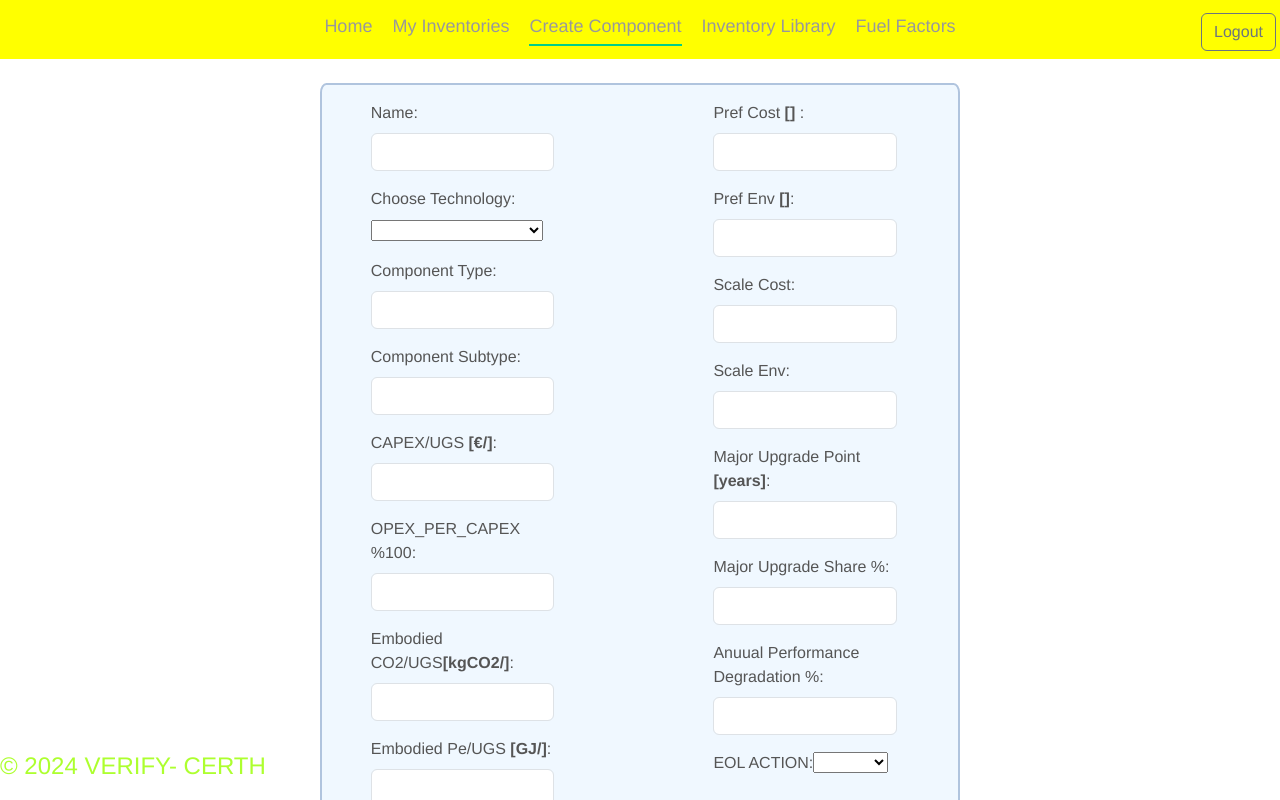
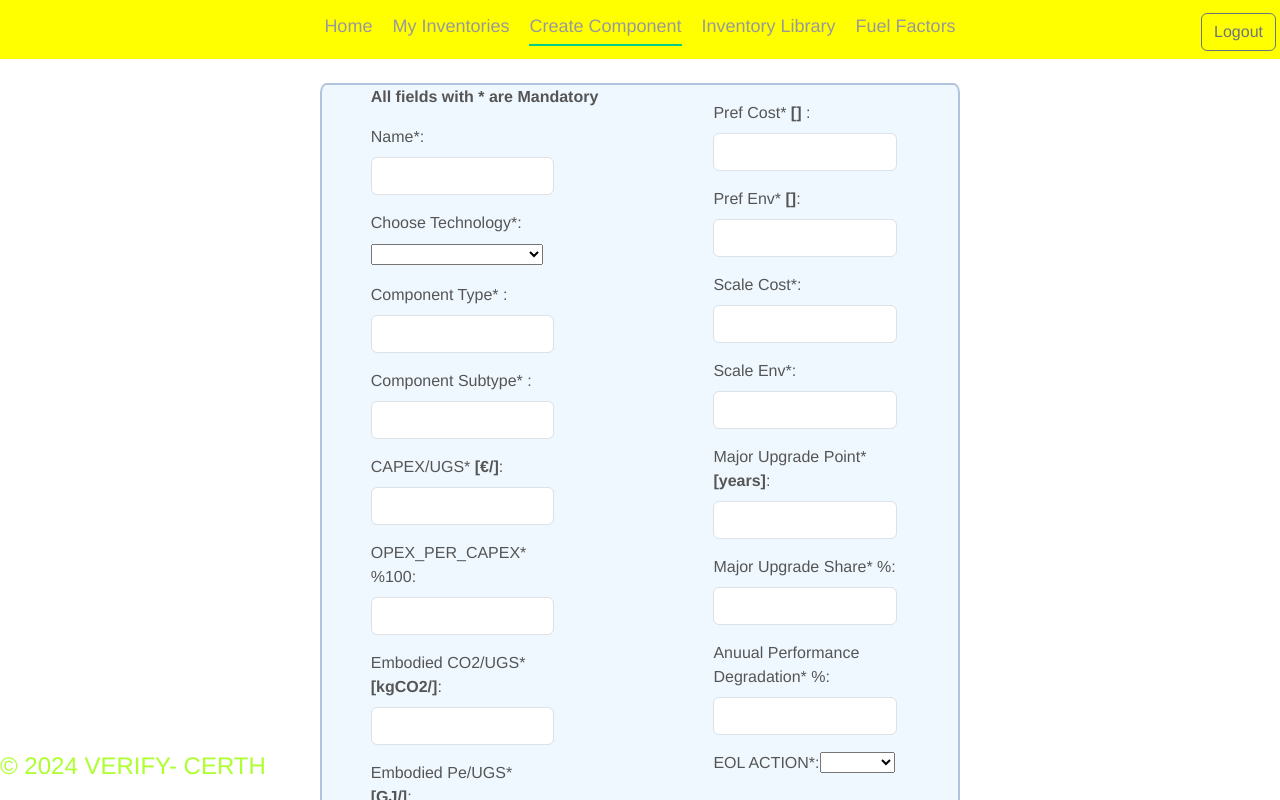
Before and after one commit to nikoschairopoulos/VerifyInventoryApp, a Vue app in the folder InventoryApp/InventoryFrontBackEnd/Frontend/: page /addcomponent in a window 1280 px wide. Shown: the top 800 px of the page. Built offline with nearby package versions, Linux system fonts and the light colour scheme.

Commit message:
some changes at Add Component Form

```diff
--- a/InventoryApp/InventoryFrontBackEnd/Frontend/src/views/AddComponent.vue
+++ b/InventoryApp/InventoryFrontBackEnd/Frontend/src/views/AddComponent.vue
@@ -11,13 +11,14 @@
     <div class="input-form" @submit.prevent="handleSubmit">
         <form ref="anyName" class="container mt-4 needs-validation" id="component">
         <div class="col-6">
+            <p><strong>All fields with * are Mandatory</strong></p>
                 <div class="mb-3 mt-3">
-                    <label for="name" class="form-label">Name:</label>
+                    <label for="name" class="form-label">Name*:</label>
                     <input type="text" class="form-control" id="name" v-model="name" required>
                 </div>
 
                 <div class="mb-3">
-                    <label for="Choose Technology" class="form-label">Choose Technology:</label>
+                    <label for="Choose Technology" class="form-label">Choose Technology*:</label>
                     <select id="Choose Technology" v-model="SHEET_TYPE" class="custom-select" required>
                         <option value="El. Generators">Electrical Generators</option>
                         <option value="Thermal Sources">Thermal Sources</option>
@@ -32,12 +33,12 @@
                 </div>
 
                 <div class="mb-3">
-                    <label for="type" class="form-label" @mouseover="explain('type')" @mouseleave="dontExplain">Component Type:</label>
+                    <label for="type" class="form-label" @mouseover="explain('type')" @mouseleave="dontExplain">Component Type* :</label>
                     <input type="text" class="form-control" id="type" v-model="component_type" required>
                 </div>
 
-                <div class="mb-3">
-                    <label for="type" class="form-label" @mouseover="explain('subtype')" @mouseleave="dontExplain">Component Subtype:</label>
+                <div v-if="showSubtype" class="mb-3">
+                    <label for="type" class="form-label" id="subtype_element" @mouseover="explain('subtype')" @mouseleave="dontExplain">Component Subtype* :</label>
                     <input type="text" class="form-control" id="type" v-model="component_subtype" required>
                 </div>
 
@@ -45,27 +46,27 @@
 
 
                 <div class="mb-3" @mouseover="explain('CAPEX/UGS')" @mouseleave="dontExplain">
-                    <label for="quantity" class="form-label">CAPEX/UGS <strong>[€/{{ ugs_header }}]</strong>:</label>
+                    <label for="quantity" class="form-label">CAPEX/UGS* <strong>[€/{{ ugs_header }}]</strong>:</label>
                     <input type="number" step="any" class="form-control"  id="validationCustom01" v-model="capex_per_ugs" min="0" required>
                 </div>
 
                 <div class="mb-3" @mouseover="explain('OPEX_PER_CAPEX')" @mouseleave="dontExplain">
-                    <label for="quantity" class="form-label">OPEX_PER_CAPEX %100:</label>
+                    <label for="quantity" class="form-label">OPEX_PER_CAPEX* %100:</label>
                     <input type="number" step="any" class="form-control"  id="quantity" v-model="opex_per_capex" min="0" max="1" required>
                 </div>
 
                 <div class="mb-3" @mouseover="explain('embodied_co2_per_ugs')" @mouseleave="dontExplain">
-                    <label for="quantity" class="form-label" >Embodied CO2/UGS<strong>[kgCO2/{{ ugs_header }}]</strong>:</label>
+                    <label for="quantity" class="form-label" >Embodied CO2/UGS* <strong>[kgCO2/{{ ugs_header }}]</strong>:</label>
                     <input type="number" step="any" class="form-control"  id="quantity" v-model="embodied_co2_per_ugs" min="0" required>
                 </div>
 
                 <div class="mb-3" @mouseover="explain('embodied_pe_per_ugs')" @mouseleave="dontExplain">
-                    <label for="quantity" class="form-label">Embodied Pe/UGS <strong>[GJ/{{ ugs_header }}]</strong>:</label>
+                    <label for="quantity" class="form-label">Embodied Pe/UGS* <strong>[GJ/{{ ugs_header }}]</strong>:</label>
                     <input type="number" step="any" class="form-control"  id="quantity" v-model="embodied_pe_per_ugs" min="0" required>
                 </div>
 
                 <div class="mb-3">
-                    <label for="quantity" class="form-label">Component Lifetime <strong>[years]</strong>:</label>
+                    <label for="quantity" class="form-label">Component Lifetime* <strong>[years]</strong>:</label>
                     <input type="number" step="any" class="form-control"  id="quantity" v-model="lifetime" min="0" required>
                 </div>
 
@@ -81,42 +82,42 @@
             <div  id="group2" class="col-6">
 
                 <div class="mb-3 mt-3" @mouseover="explain('pref_cost')" @mouseleave="dontExplain">
-                    <label for="quantity" class="form-label">Pref Cost <strong>[{{ ugs_header }}]</strong> :</label>
+                    <label for="quantity" class="form-label">Pref Cost* <strong> [{{ ugs_header }}]</strong> :</label>
                     <input type="number" step="any" class="form-control"  id="quantity" v-model="pref_cost" min="0" required>
                 </div>
                 <div class="mb-3" @mouseover="explain('pref_env')" @mouseleave="dontExplain">
-                    <label for="quantity" class="form-label">Pref Env <strong>[{{ ugs_header }}]</strong>:</label>
+                    <label for="quantity" class="form-label">Pref Env* <strong> [{{ ugs_header }}]</strong>:</label>
                     <input type="number" step="any" class="form-control"  id="quantity" v-model="pref_env" min="0" required>
                 </div>
 
                 <div class="mb-3">
-                    <label for="quantity" class="form-label" @mouseover="explain('scale_cost')" @mouseleave="dontExplain">Scale Cost:</label>
+                    <label for="quantity" class="form-label" @mouseover="explain('scale_cost')" @mouseleave="dontExplain">Scale Cost*:</label>
                     <input type="number" step="any" class="form-control"  id="quantity" v-model="scale_cost" min="0" required>
                 </div>
 
                 <div class="mb-3">
-                    <label for="quantity" class="form-label" @mouseover="explain('scale_env')" @mouseleave="dontExplain">Scale Env:</label>
+                    <label for="quantity" class="form-label" @mouseover="explain('scale_env')" @mouseleave="dontExplain">Scale Env*:</label>
                     <input type="number" step="any" class="form-control"  id="quantity" v-model="scale_env" min="0" required>
                 </div>
 
                 <div class="mb-3">
-                    <label for="quantity" class="form-label" @mouseover="explain('major_upgrade_point')" @mouseleave="dontExplain">Major Upgrade Point<strong> [years]</strong>:</label>
+                    <label for="quantity" class="form-label" @mouseover="explain('major_upgrade_point')" @mouseleave="dontExplain">Major Upgrade Point* <strong> [years]</strong>:</label>
                     <input type="number" step="any" class="form-control"  id="quantity" v-model="major_upgrade_point" min="0" required>
                 </div>
 
                 <div class="mb-3">
-                    <label for="quantity" class="form-label" @mouseover="explain('major_upgrade_share')" @mouseleave="dontExplain">Major Upgrade Share %:</label>
+                    <label for="quantity" class="form-label" @mouseover="explain('major_upgrade_share')" @mouseleave="dontExplain">Major Upgrade Share* %:</label>
                     <input type="number" step="any" class="form-control"  id="quantity" v-model="major_upgrade_share" min="0" max="1" required>
                 </div>
 
                 <div class="mb-3">
-                    <label for="quantity" class="form-label" @mouseover="explain('annual_performance_degradation')" @mouseleave="dontExplain">Anuual Performance Degradation %:</label>
+                    <label for="quantity" class="form-label" @mouseover="explain('annual_performance_degradation')" @mouseleave="dontExplain">Anuual Performance Degradation* %:</label>
                     <input type="number" step="any" class="form-control"  id="quantity" v-model="annual_performance_degradation" min="0" max="1" required>
                 </div>
 
                 <!-- ... Sheet Type ... -->
                 <div class="mb-3">
-                    <label for="EOL_ACTION" class="form-label">EOL ACTION:</label>
+                    <label for="EOL_ACTION" class="form-label">EOL ACTION*:</label>
                     <select id="EOL_ACTION" v-model="replace_or_die" class="custom-select" required>
                         <option value="replace">replace</option>
                         <option value="die">die</option>
@@ -174,7 +175,8 @@ export default {
         bibliography:null,
         ugs_header:null,
         explainMessage:null,
-        explanationMode:false
+        explanationMode:false,
+        showSubtype:true
     }
   },
   methods:{
@@ -280,20 +282,29 @@ export default {
     SHEET_TYPE(newValue) {
         if( newValue=="El. Generators" || newValue=="Thermal Sources" || newValue=='PCM' || newValue=='Ventilation'){
             this.ugs_header = 'kW'
+            this.showSubtype=true;
         }else if(newValue=="Water Storage"){
             this.ugs_header='Litre'
+            this.showSubtype=true;
         }
         else if(newValue=='El. Storage'){
             this.ugs_header='kWh'
+            this.showSubtype=true;
         }
         else if(newValue=='Insulation'){
             this.ugs_header='m\u00B3'
+            this.showSubtype=true;
         }
         else if(newValue=='Glazing'){
             this.ugs_header='m\u00B2'
+            this.showSubtype=true;
         }
         else if(newValue=='Other'){
             this.ugs_header='UGS'
+            this.showSubtype=true;
+        }
+        if(newValue=='Ventilation'){
+            this.showSubtype=false;
         }
     }
   }
```
Also changed, not shown: 1 other file (tests, documents, lock files or other folders).
